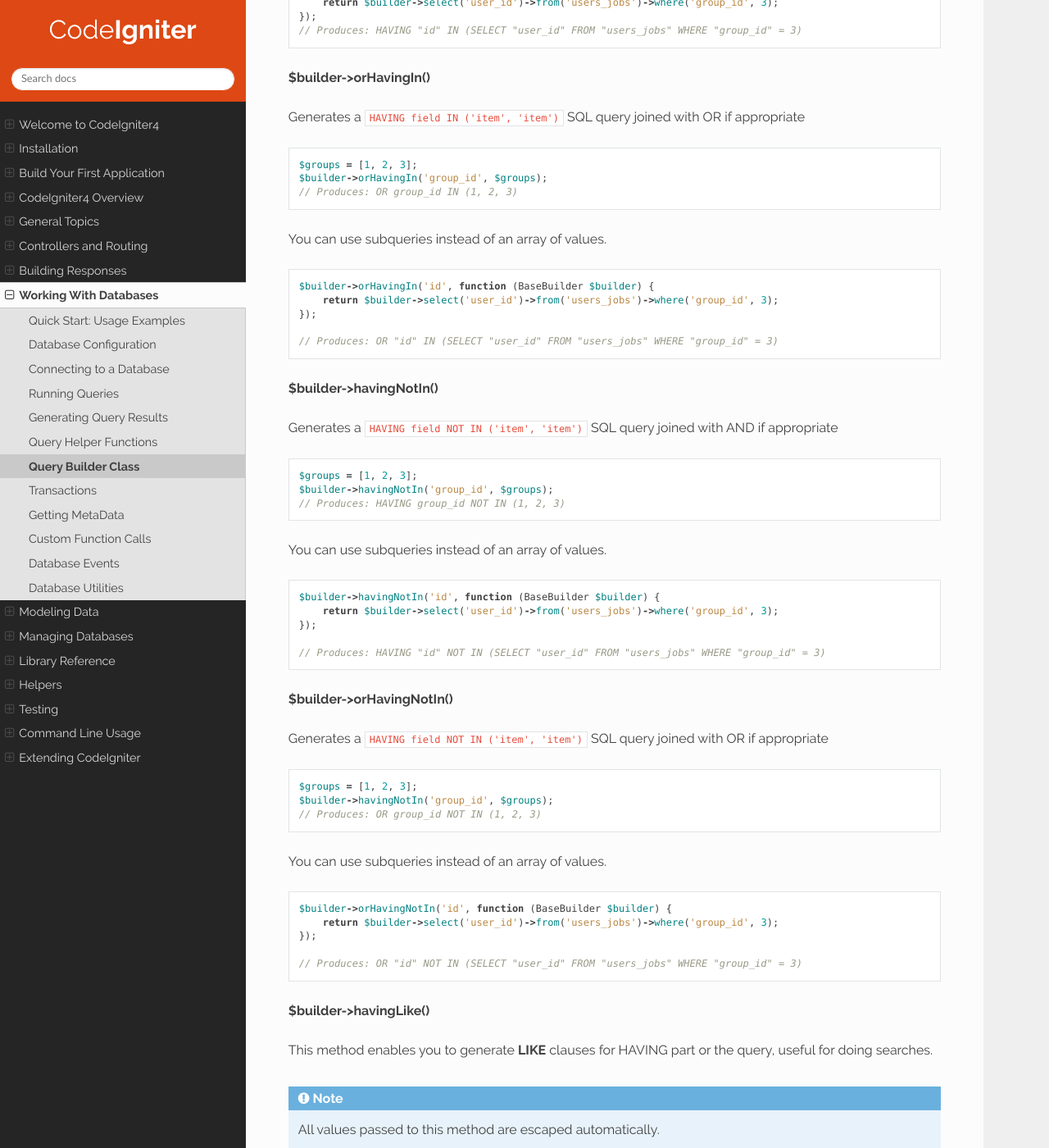
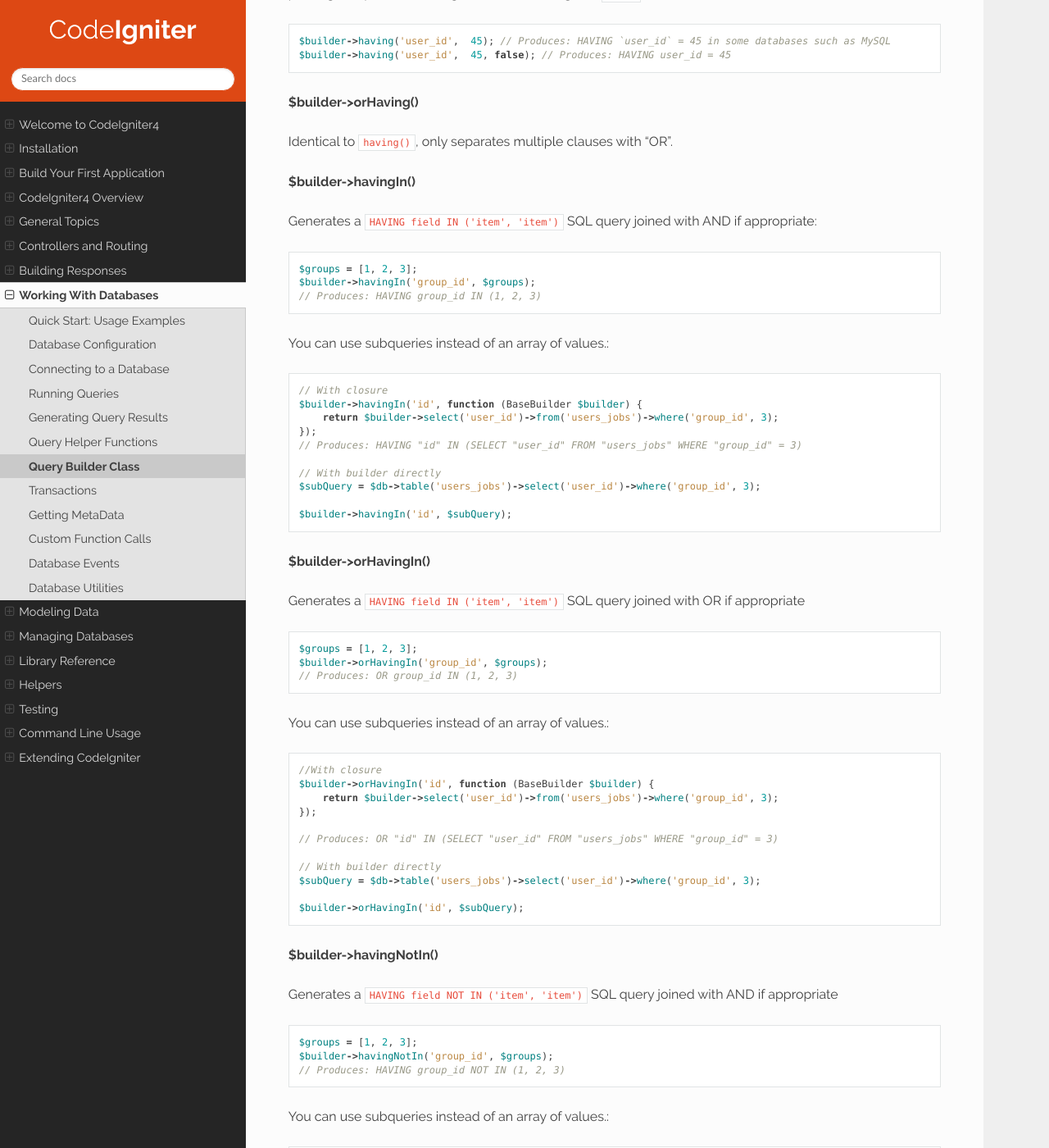
Before and after one commit to NEKOGET/ci4_user_guide_src, a Sphinx documentation site: the page built from source/database/query_builder.rst, in a window 1280 px wide and 1400 px high, scrolled down 11853 px. Shown: the whole window at 82% size. Built offline with Sphinx 7.4.7 and the Read the Docs theme 2.0.0, drawn with Linux system fonts in a browser that asks for light colours; some of the changed text lies outside the part shown.

Commit message:
BaseBuilder instance as subquery.

```diff
--- a/source/database/query_builder.rst
+++ b/source/database/query_builder.rst
@@ -306,12 +306,21 @@ methods:
 
 #. **Subqueries:**
 
-    You can use an anonymous function to create a subquery::
+    ::
+
+        // With closure
 
         $builder->where('advance_amount <', function (BaseBuilder $builder) {
             return $builder->select('MAX(advance_amount)', false)->from('orders')->where('id >', 2);
         });
+
         // Produces: WHERE "advance_amount" < (SELECT MAX(advance_amount) FROM "orders" WHERE "id" > 2)
+
+        // With builder directly
+        $subQuery = $db->table('orders')->select('MAX(advance_amount)', false)->where('id >', 2)
+
+        $builder->where('advance_amount <', $subQuery);
+
 
 **$builder->orWhere()**
 
@@ -333,11 +342,17 @@ appropriate::
 
 You can use subqueries instead of an array of values::
 
+    // With closure
     $builder->whereIn('id', function (BaseBuilder $builder) {
         return $builder->select('job_id')->from('users_jobs')->where('user_id', 3);
     });
     // Produces: WHERE "id" IN (SELECT "job_id" FROM "users_jobs" WHERE "user_id" = 3)
 
+    // With builder directly
+    $subQuery = $db->table('users_jobs')->select('job_id')->where('user_id', 3);
+
+    $builder->whereIn('id', $subQuery);
+
 **$builder->orWhereIn()**
 
 Generates a ``WHERE field IN ('item', 'item')`` SQL query joined with OR if
@@ -349,12 +364,18 @@ appropriate::
 
 You can use subqueries instead of an array of values::
 
+        // With closure
         $builder->orWhereIn('id', function (BaseBuilder $builder) {
             return $builder->select('job_id')->from('users_jobs')->where('user_id', 3);
         });
 
         // Produces: OR "id" IN (SELECT "job_id" FROM "users_jobs" WHERE "user_id" = 3)
 
+        // With builder directly
+        $subQuery = $db->table('users_jobs')->select('job_id')->where('user_id', 3);
+
+        $builder->orWhereIn('id', $subQuery);
+
 **$builder->whereNotIn()**
 
 Generates a WHERE field NOT IN ('item', 'item') SQL query joined with
@@ -366,12 +387,18 @@ AND if appropriate::
 
 You can use subqueries instead of an array of values::
 
+    // With closure
     $builder->whereNotIn('id', function (BaseBuilder $builder) {
         return $builder->select('job_id')->from('users_jobs')->where('user_id', 3);
     });
 
     // Produces: WHERE "id" NOT IN (SELECT "job_id" FROM "users_jobs" WHERE "user_id" = 3)
 
+    // With builder directly
+    $subQuery = $db->table('users_jobs')->select('job_id')->where('user_id', 3);
+
+    $builder->whereNotIn('id', $subQuery);
+
 **$builder->orWhereNotIn()**
 
 Generates a ``WHERE field NOT IN ('item', 'item')`` SQL query joined with OR
@@ -383,11 +410,17 @@ if appropriate::
 
 You can use subqueries instead of an array of values::
 
+    // With closure
     $builder->orWhereNotIn('id', function (BaseBuilder $builder) {
         return $builder->select('job_id')->from('users_jobs')->where('user_id', 3);
     });
 
     // Produces: OR "id" NOT IN (SELECT "job_id" FROM "users_jobs" WHERE "user_id" = 3)
+
+    // With builder directly
+    $subQuery = $db->table('users_jobs')->select('job_id')->where('user_id', 3);
+
+    $builder->orWhereNotIn('id', $subQuery);
 
 ************************
 Looking for Similar Data
@@ -512,23 +545,25 @@ Identical to ``having()``, only separates multiple clauses with "OR".
 **$builder->havingIn()**
 
 Generates a ``HAVING field IN ('item', 'item')`` SQL query joined with AND if
-appropriate
-
-::
+appropriate::
 
     $groups = [1, 2, 3];
     $builder->havingIn('group_id', $groups);
     // Produces: HAVING group_id IN (1, 2, 3)
 
-You can use subqueries instead of an array of values.
-
-::
-
+You can use subqueries instead of an array of values.::
+
+    // With closure
     $builder->havingIn('id', function (BaseBuilder $builder) {
         return $builder->select('user_id')->from('users_jobs')->where('group_id', 3);
     });
     // Produces: HAVING "id" IN (SELECT "user_id" FROM "users_jobs" WHERE "group_id" = 3)
 
+    // With builder directly
+    $subQuery = $db->table('users_jobs')->select('user_id')->where('group_id', 3);
+
+    $builder->havingIn('id', $subQuery);
+
 **$builder->orHavingIn()**
 
 Generates a ``HAVING field IN ('item', 'item')`` SQL query joined with OR if
@@ -540,16 +575,20 @@ appropriate
     $builder->orHavingIn('group_id', $groups);
     // Produces: OR group_id IN (1, 2, 3)
 
-You can use subqueries instead of an array of values.
-
-::
-
+You can use subqueries instead of an array of values.::
+
+    //With closure
     $builder->orHavingIn('id', function (BaseBuilder $builder) {
         return $builder->select('user_id')->from('users_jobs')->where('group_id', 3);
     });
 
     // Produces: OR "id" IN (SELECT "user_id" FROM "users_jobs" WHERE "group_id" = 3)
 
+    // With builder directly
+    $subQuery = $db->table('users_jobs')->select('user_id')->where('group_id', 3);
+
+    $builder->orHavingIn('id', $subQuery);
+
 **$builder->havingNotIn()**
 
 Generates a ``HAVING field NOT IN ('item', 'item')`` SQL query joined with
@@ -561,16 +600,19 @@ AND if appropriate
     $builder->havingNotIn('group_id', $groups);
     // Produces: HAVING group_id NOT IN (1, 2, 3)
 
-You can use subqueries instead of an array of values.
-
-::
-
+You can use subqueries instead of an array of values.::
+
+    //With closure
     $builder->havingNotIn('id', function (BaseBuilder $builder) {
         return $builder->select('user_id')->from('users_jobs')->where('group_id', 3);
     });
 
     // Produces: HAVING "id" NOT IN (SELECT "user_id" FROM "users_jobs" WHERE "group_id" = 3)
 
+    // With builder directly
+    $subQuery = $db->table('users_jobs')->select('user_id')->where('group_id', 3);
+
+    $builder->havingNotIn('id', $subQuery);
 
 **$builder->orHavingNotIn()**
 
@@ -583,15 +625,19 @@ if appropriate
     $builder->havingNotIn('group_id', $groups);
     // Produces: OR group_id NOT IN (1, 2, 3)
 
-You can use subqueries instead of an array of values.
-
-::
-
+You can use subqueries instead of an array of values.::
+
+    //With closure
     $builder->orHavingNotIn('id', function (BaseBuilder $builder) {
         return $builder->select('user_id')->from('users_jobs')->where('group_id', 3);
     });
 
     // Produces: OR "id" NOT IN (SELECT "user_id" FROM "users_jobs" WHERE "group_id" = 3)
+
+    // With builder directly
+    $subQuery = $db->table('users_jobs')->select('user_id')->where('group_id', 3);
+
+    $builder->orHavingNotIn('id', $subQuery);
 
 **$builder->havingLike()**
 
```
Also changed, not shown: other parts of source/database/query_builder.rst (+8 -8 lines).
